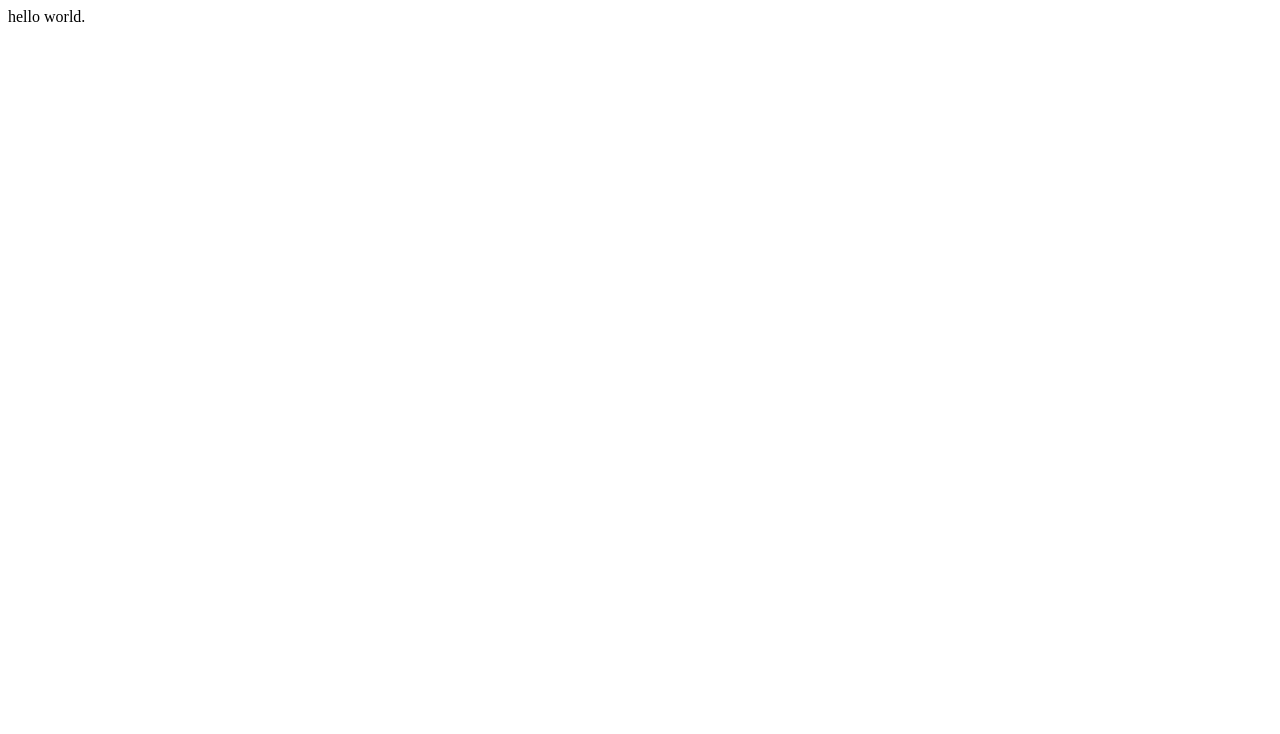
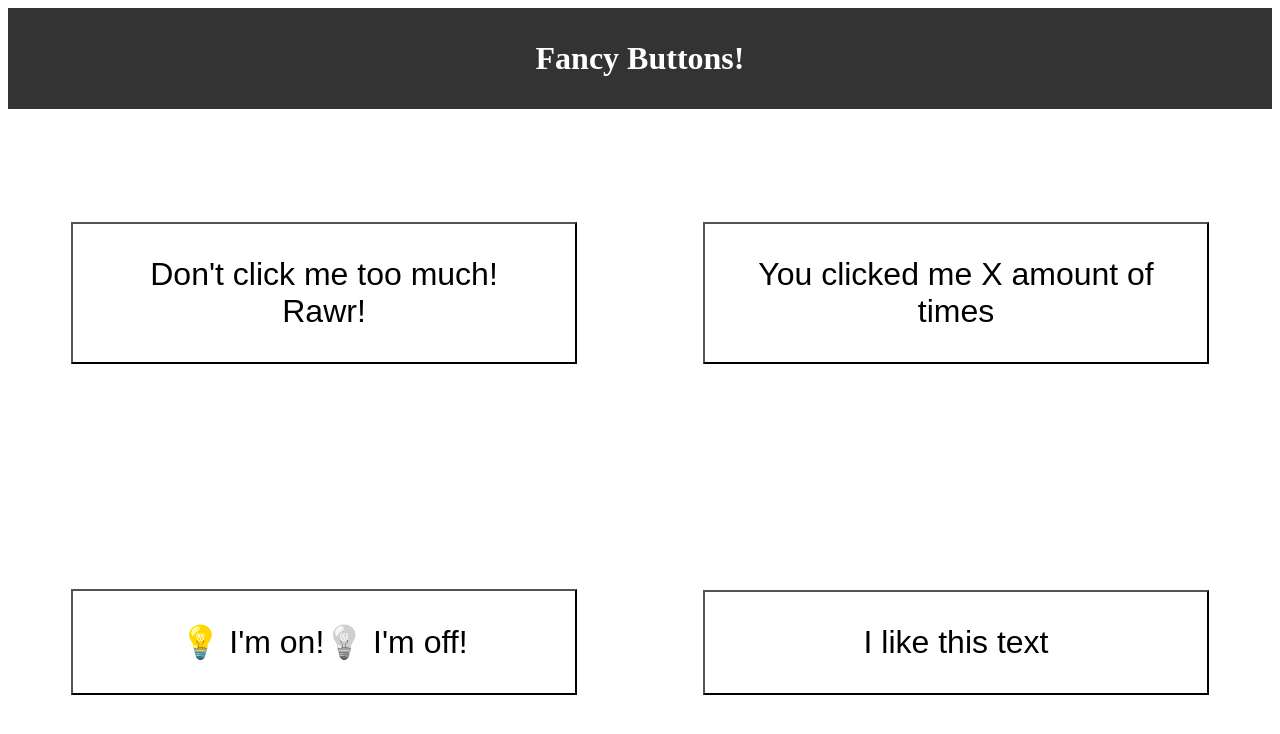
Before and after one commit to oddporson/fancy-buttons, a React (Create React App) app: page / in a window 1280 px wide. Shown: the top 734 px of the page. Built offline with nearby package versions, Linux system fonts and the light colour scheme.

Commit message:
button components rendered to browser page

```diff
--- a/src/App.js
+++ b/src/App.js
@@ -1,9 +1,22 @@
 import './App.css';
+
+// Button Components
+import AngryButton from './components/AngryButton'
+import CounterButton from './components/CounterButton'
+import LightSwitchButton from './components/LightSwitchButton'
+import TextRepeaterButton from './components/TextRepeaterButton'
+
 
 function App() {
   return (
     <div className="App">
-      hello world.
+      <h1>Fancy Buttons!</h1>
+      <section>
+        <AngryButton/>
+        <CounterButton/>
+        <LightSwitchButton/>
+        <TextRepeaterButton/>
+      </section>
     </div>
   );
 }
```
